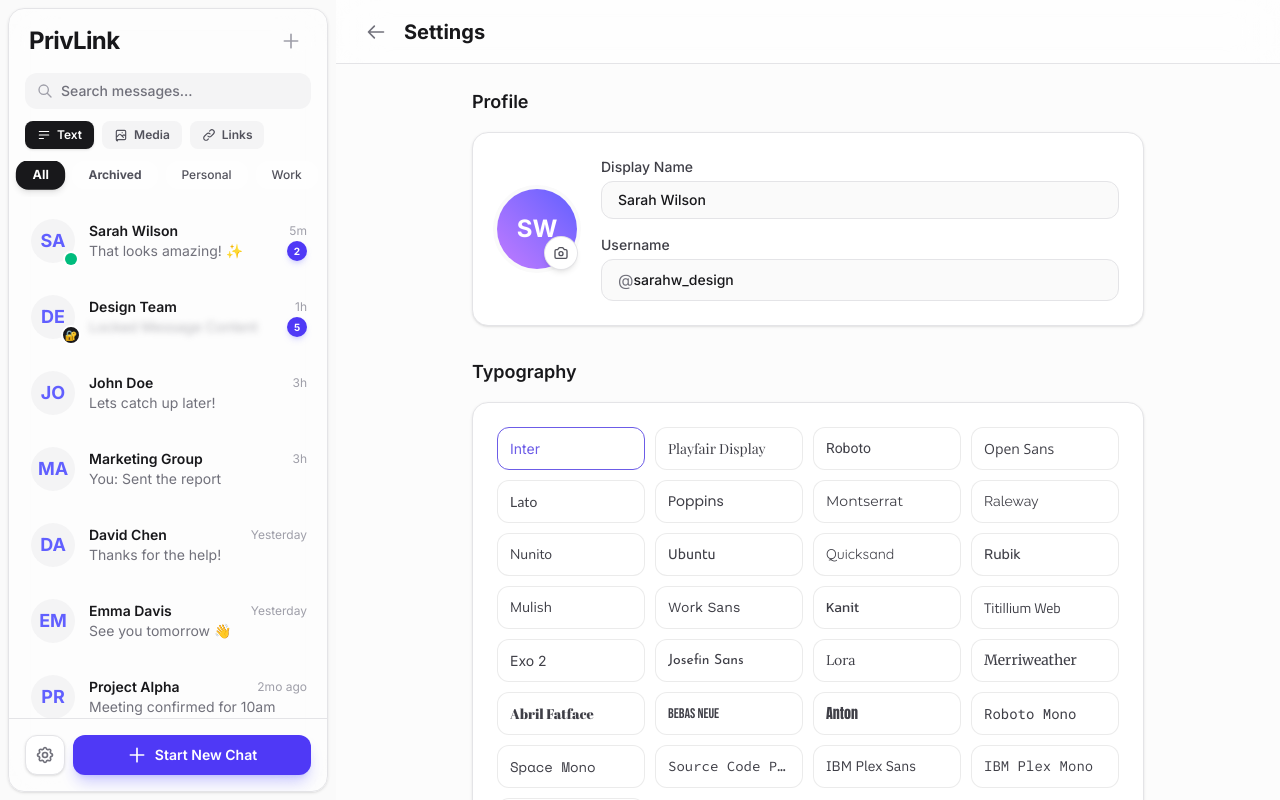
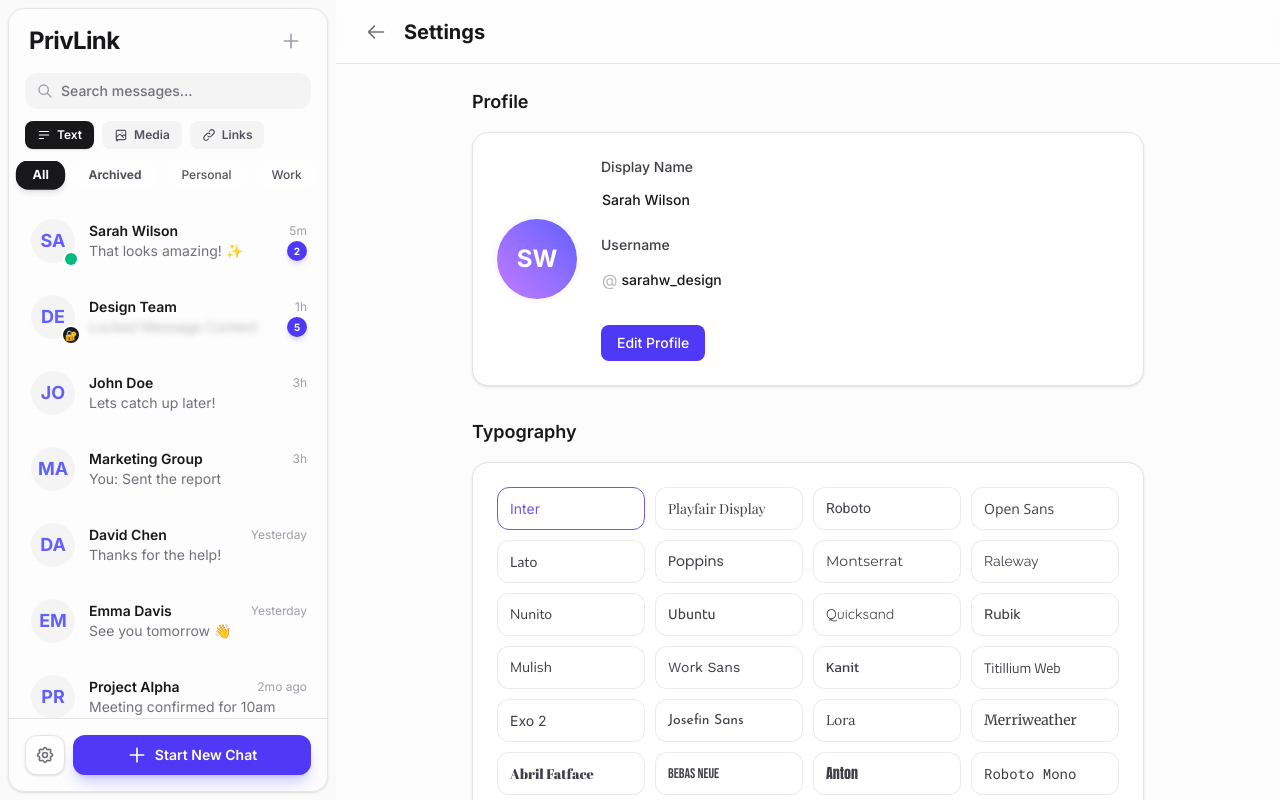
Before and after one commit to gagan2007jadaun/PrivLink, a Next.js app: page /settings in a window 1280 px wide. Built offline with nearby package versions, Linux system fonts and the light colour scheme.

Commit message:
feat: Implement editable profile settings with persistence

```diff
--- a/src/app/settings/page.tsx
+++ b/src/app/settings/page.tsx
@@ -7,6 +7,16 @@ import { useEffect, useState } from "react";
 import { useSettingsStore } from "@/store/useSettingsStore";
 import { fontOptions } from "@/lib/fonts";
 import { mockChats } from "@/lib/data";
+
+type Profile = {
+    name: string;
+    username: string;
+};
+
+const DEFAULT_PROFILE: Profile = {
+    name: "Sarah Wilson",
+    username: "@sarahw_design"
+};
 
 export default function Settings() {
     const { theme, setTheme } = useTheme();
@@ -53,34 +63,7 @@ export default function Settings() {
                         {/* Profile Section */}
                         <section>
                             <h2 className="mb-4 text-lg font-semibold text-zinc-900 dark:text-white">Profile</h2>
-                            <div className="rounded-2xl border border-zinc-200 bg-white p-6 shadow-sm dark:border-zinc-800 dark:bg-zinc-900">
-                                <div className="flex items-center gap-6">
-                                    <div className="relative">
-                                        <div className="flex h-20 w-20 items-center justify-center rounded-full bg-linear-to-tr from-purple-400 to-indigo-500 text-2xl font-bold text-white ring-4 ring-zinc-50 dark:ring-zinc-800">
-                                            SW
-                                        </div>
-                                        <button className="absolute bottom-0 right-0 flex h-8 w-8 items-center justify-center rounded-full bg-white text-zinc-600 shadow-md ring-1 ring-zinc-200 hover:bg-zinc-50 dark:bg-zinc-800 dark:text-zinc-300 dark:ring-zinc-700">
-                                            <svg className="h-4 w-4" fill="none" viewBox="0 0 24 24" stroke="currentColor">
-                                                <path strokeLinecap="round" strokeLinejoin="round" strokeWidth={2} d="M3 9a2 2 0 012-2h.93a2 2 0 001.664-.89l.812-1.22A2 2 0 0110.07 4h3.86a2 2 0 011.664.89l.812 1.22A2 2 0 0018.07 7H19a2 2 0 012 2v9a2 2 0 01-2 2H5a2 2 0 01-2-2V9z" />
-                                                <path strokeLinecap="round" strokeLinejoin="round" strokeWidth={2} d="M15 13a3 3 0 11-6 0 3 3 0 016 0z" />
-                                            </svg>
-                                        </button>
-                                    </div>
-                                    <div className="flex-1 space-y-4">
-                                        <div>
-                                            <label className="mb-1 block text-sm font-medium text-zinc-700 dark:text-zinc-400">Display Name</label>
-                                            <input type="text" defaultValue="Sarah Wilson" className="w-full rounded-xl border border-zinc-200 bg-zinc-50 px-4 py-2 text-sm font-medium outline-none focus:border-indigo-500 focus:ring-1 focus:ring-indigo-500 dark:border-zinc-700 dark:bg-zinc-800 dark:text-white" />
-                                        </div>
-                                        <div>
-                                            <label className="mb-1 block text-sm font-medium text-zinc-700 dark:text-zinc-400">Username</label>
-                                            <div className="flex items-center rounded-xl border border-zinc-200 bg-zinc-50 px-4 py-2 dark:border-zinc-700 dark:bg-zinc-800">
-                                                <span className="text-zinc-500 dark:text-zinc-500">@</span>
-                                                <input type="text" defaultValue="sarahw_design" className="w-full bg-transparent text-sm font-medium outline-none dark:text-white" />
-                                            </div>
-                                        </div>
-                                    </div>
-                                </div>
-                            </div>
+                            <ProfileEditor />
                         </section>
 
                         {/* Typography */}
@@ -421,3 +404,95 @@ function FontGrid() {
         </div>
     );
 }
+
+function ProfileEditor() {
+    const [profile, setProfile] = useState<Profile>(DEFAULT_PROFILE);
+    const [editing, setEditing] = useState(false);
+
+    useEffect(() => {
+        const saved = localStorage.getItem("user-profile");
+        if (saved) {
+            setProfile(JSON.parse(saved));
+        }
+    }, []);
+
+    function saveProfile() {
+        localStorage.setItem("user-profile", JSON.stringify(profile));
+        setEditing(false);
+    }
+
+    function cancelEdit() {
+        const saved = localStorage.getItem("user-profile");
+        setProfile(saved ? JSON.parse(saved) : DEFAULT_PROFILE);
+        setEditing(false);
+    }
+
+    return (
+        <div className="rounded-2xl border border-zinc-200 bg-white p-6 shadow-sm dark:border-zinc-800 dark:bg-zinc-900">
+            <div className="flex items-center gap-6">
+                <div className="relative">
+                    <div className="flex h-20 w-20 items-center justify-center rounded-full bg-linear-to-tr from-purple-400 to-indigo-500 text-2xl font-bold text-white ring-4 ring-zinc-50 dark:ring-zinc-800 uppercase">
+                        {profile.name.split(' ').map(n => n[0]).join('').slice(0, 2)}
+                    </div>
+                </div>
+                <div className="flex-1 space-y-4">
+                    <div>
+                        <label className="mb-1 block text-sm font-medium text-zinc-700 dark:text-zinc-400">Display Name</label>
+                        <input
+                            type="text"
+                            value={profile.name}
+                            disabled={!editing}
+                            onChange={(e) => setProfile({ ...profile, name: e.target.value })}
+                            className={`w-full rounded-xl border px-4 py-2 text-sm font-medium outline-none transition-all ${editing
+                                    ? "border-zinc-200 bg-white focus:border-indigo-500 focus:ring-1 focus:ring-indigo-500 dark:border-zinc-700 dark:bg-zinc-800"
+                                    : "border-transparent bg-transparent pl-0"
+                                } dark:text-white`}
+                        />
+                    </div>
+                    <div>
+                        <label className="mb-1 block text-sm font-medium text-zinc-700 dark:text-zinc-400">Username</label>
+                        <div className={`flex items-center rounded-xl border px-4 py-2 transition-all ${editing
+                                ? "border-zinc-200 bg-white dark:border-zinc-700 dark:bg-zinc-800"
+                                : "border-transparent bg-transparent pl-0"
+                            }`}>
+                            <span className={`text-zinc-500 dark:text-zinc-500 mr-1 ${!editing && 'opacity-50'}`}>@</span>
+                            <input
+                                type="text"
+                                value={profile.username.replace('@', '')}
+                                disabled={!editing}
+                                onChange={(e) => setProfile({ ...profile, username: `@${e.target.value}` })}
+                                className="w-full bg-transparent text-sm font-medium outline-none dark:text-white"
+                            />
+                        </div>
+                    </div>
+
+                    <div className="flex gap-2 pt-2">
+                        {!editing ? (
+                            <button
+                                onClick={() => setEditing(true)}
+                                className="rounded-lg bg-indigo-600 px-4 py-2 text-sm font-medium text-white transition-colors hover:bg-indigo-700"
+                            >
+                                Edit Profile
+                            </button>
+                        ) : (
+                            <>
+                                <button
+                                    onClick={saveProfile}
+                                    className="rounded-lg bg-emerald-600 px-4 py-2 text-sm font-medium text-white transition-colors hover:bg-emerald-700"
+                                >
+                                    Save
+                                </button>
+                                <button
+                                    onClick={cancelEdit}
+                                    className="rounded-lg bg-zinc-200 px-4 py-2 text-sm font-medium text-zinc-700 transition-colors hover:bg-zinc-300 dark:bg-zinc-800 dark:text-zinc-300 dark:hover:bg-zinc-700"
+                                >
+                                    Cancel
+                                </button>
+                            </>
+                        )}
+                    </div>
+                </div>
+            </div>
+        </div>
+    );
+}
```
